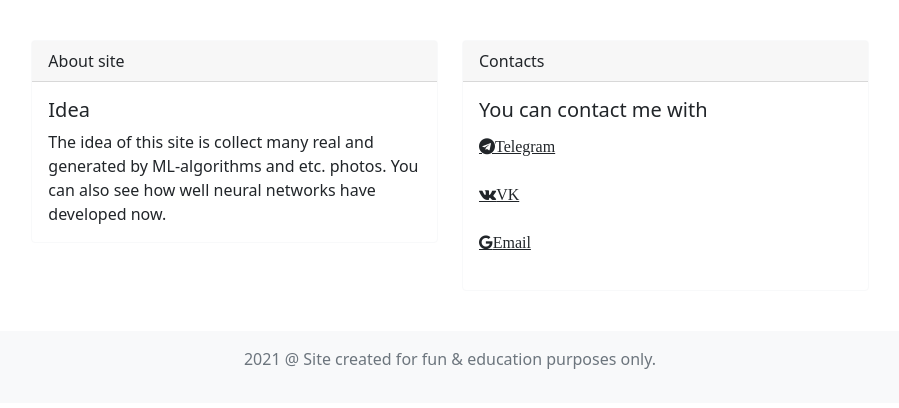
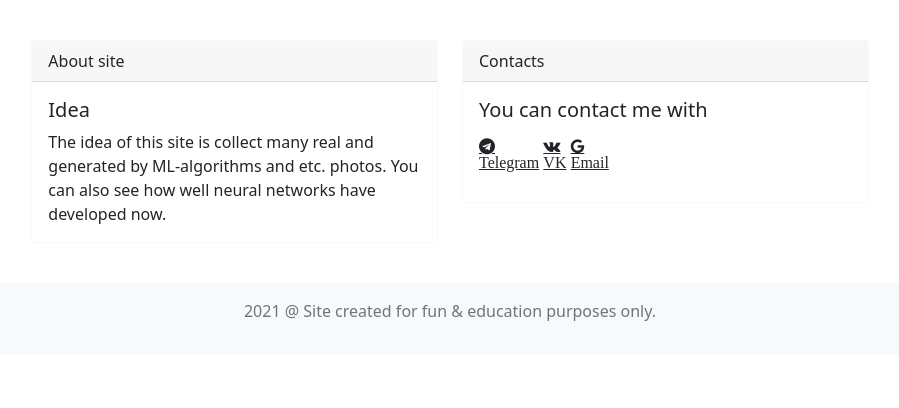
Before and after one commit to Roqvie/FindTheTruth, a Django app: page /about in a window 1280 px wide. Shown: the part 56-464 px from the top of the page, without its empty margins (190-1089 px from the left). Run offline with Django 3.2, Linux system fonts and the light colour scheme; parts of the project's set-up code (start-up, migrations or seed data) failed here and were passed over.

Commit message:
Fix template

```diff
--- a/templates/frontend/about.html
+++ b/templates/frontend/about.html
@@ -17,9 +17,9 @@
       <div class="card-header">Contacts</div>
       <div class="card-body">
         <h5 class="card-title">You can contact me with</h5>
-        <p><a class="fa fa-telegram link-dark my-2" href="https://tg.me/ROQVIE" target="_blank">Telegram</a></p>
-        <p><a class="fa fa-vk link-dark my-2" href="https://vk.com/Roqvie" target="_blank">VK</a></p>
-        <p><a class="fa fa-google link-dark my-2" href="roqvieee@gmail.com" target="_blank">Email</a></p>
+        <a class="fa fa-telegram mt-2 link-dark" href="https://tg.me/ROQVIE" target="_blank"><p>Telegram</p></a>
+        <a class="fa fa-vk mt-2 link-dark" href="https://vk.com/Roqvie" target="_blank"><p>VK</p></a>
+        <a class="fa fa-google mt-2 link-dark" href="roqvieee@gmail.com" target="_blank"><p>Email</p></a>
 
       </div>
     </div>
```
